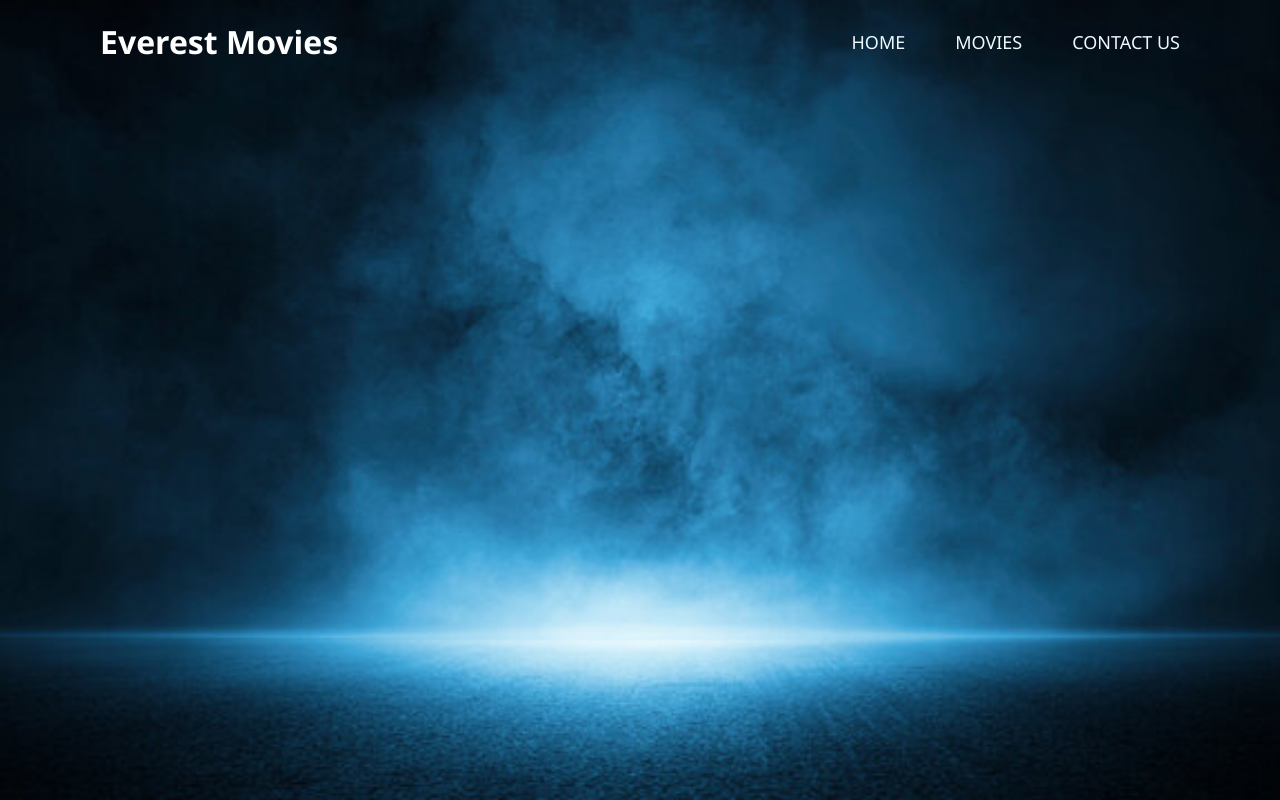
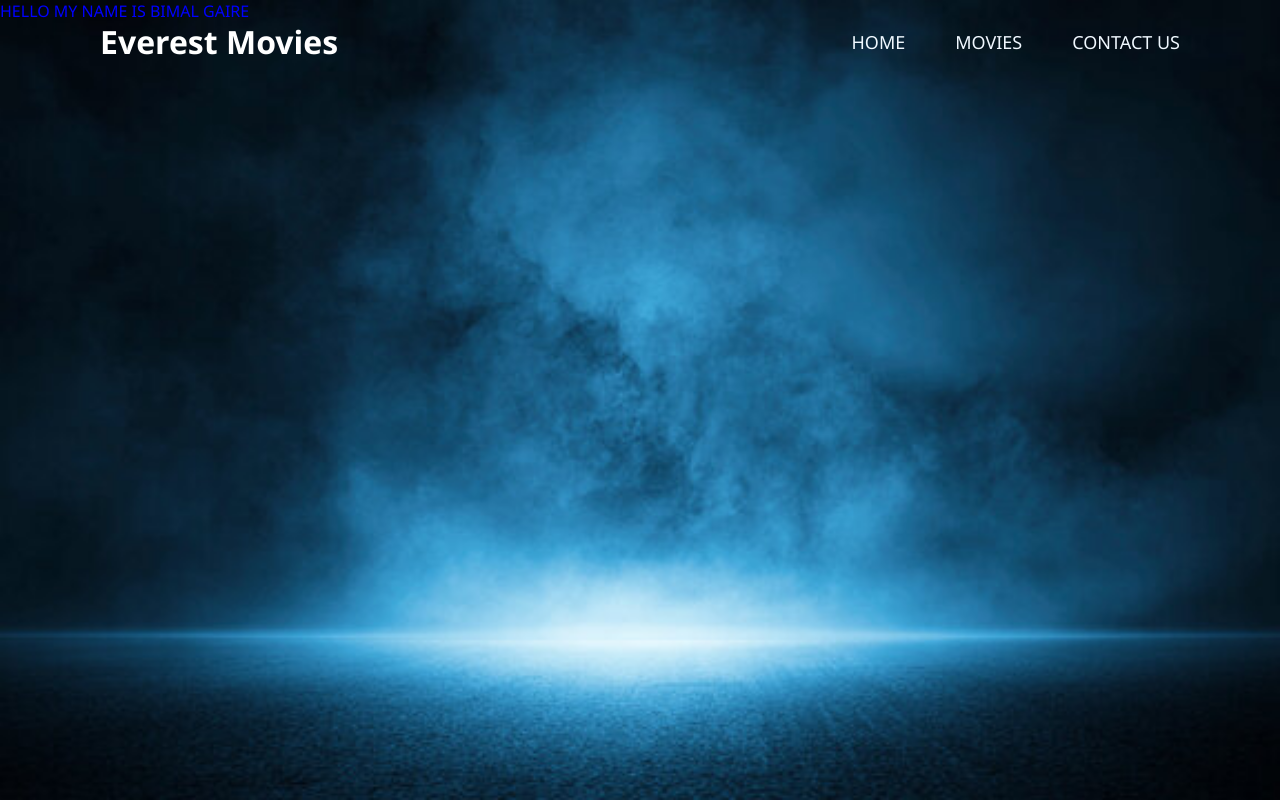
Before and after one commit to HIMAlGAIRE/EverestMovies, a plain HTML site: page index.html in a window 1280 px wide. Drawn offline with Linux system fonts and the light colour scheme.

Commit message:
just cheking

```diff
--- a/index.html
+++ b/index.html
@@ -19,5 +19,6 @@
         </div>
     </header>
     <script src="script.js"></script>
+    HELLO MY NAME IS BIMAL GAIRE
 </body>
 </html>
```
